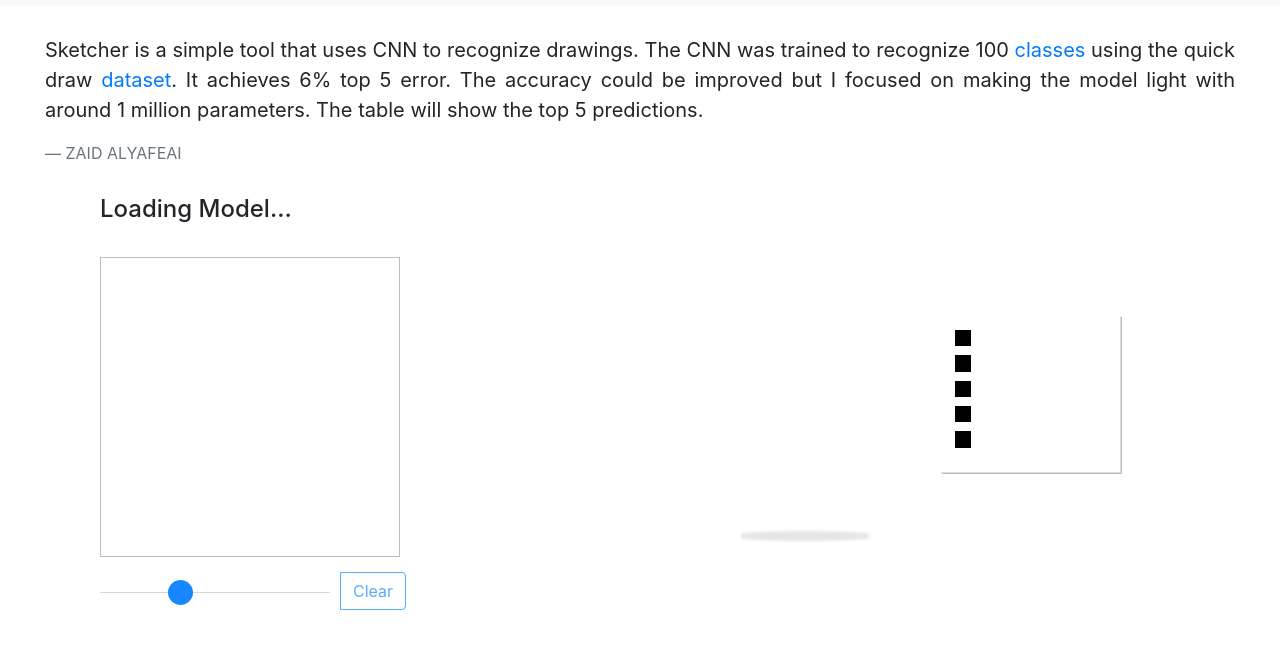
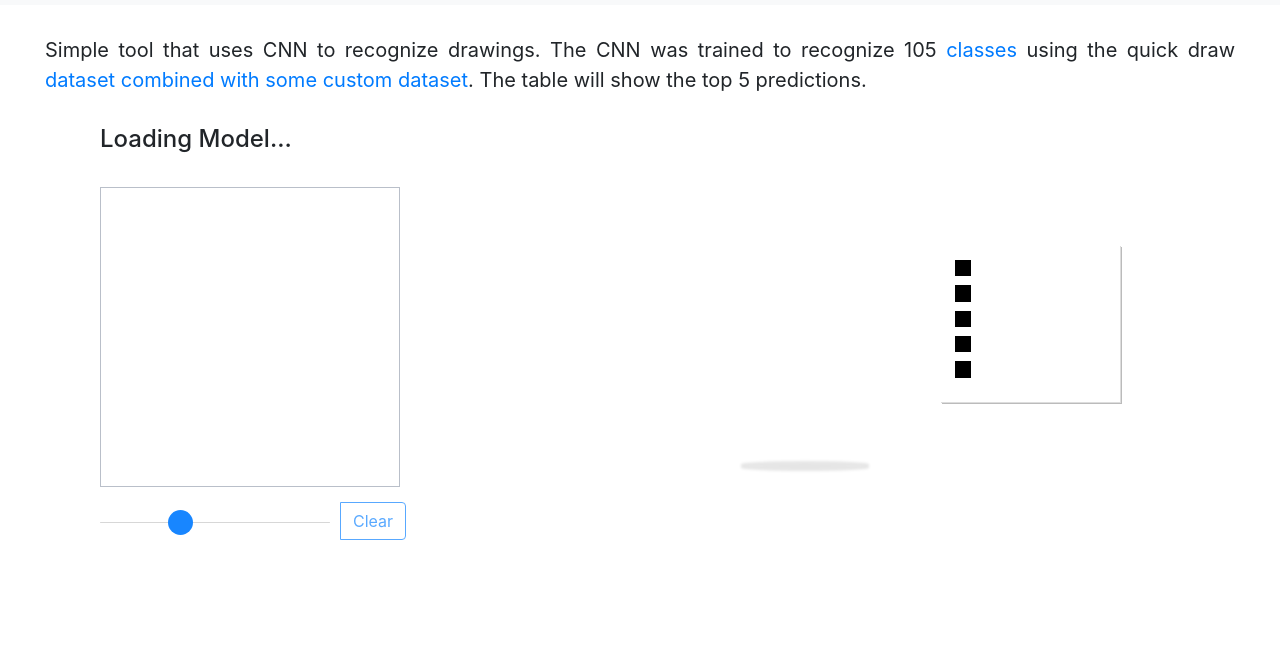
Before and after one commit to anyrandom/5class, a plain HTML site: page index.html in a window 1280 px wide. Shown: the part 77-726 px from the top of the page. Drawn offline with nearby package versions, Linux system fonts and the light colour scheme; a script that the page names is missing.

Commit message:
Update index.html

```diff
--- a/index.html
+++ b/index.html
@@ -1,7 +1,7 @@
 <html lang="en">
 <head>
 <meta charset="UTF-8" />
-<title>Sketcher</title>
+<title>Pictionary</title>
 
 <!-- bs4 css -->
 <link rel="stylesheet" href="https://maxcdn.bootstrapcdn.com/bootstrap/4.1.0/css/bootstrap.min.css"/>
@@ -39,10 +39,9 @@
 <div class="container-fluid">
 
 <blockquote class="blockquote text-justify" style="margin:30px;">
- <p> Sketcher is a simple tool that uses CNN to recognize drawings.
- The CNN was trained to recognize 100 <a href='https://github.com/zaidalyafeai/zaidalyafeai.github.io/blob/master/sketcher/mini_classes.txt'>classes</a> using the quick draw <a href='https://github.com/googlecreativelab/quickdraw-dataset'> dataset</a>. It achieves 6% top 5 error. The accuracy could be improved
-but I focused on making the model light with around 1 million parameters. The table  will show the top 5 predictions. </p>
-    <footer class="blockquote-footer">ZAID ALYAFEAI</footer>
+ <p> Simple tool that uses CNN to recognize drawings.
+ The CNN was trained to recognize 105 <a href='https://github.com/anyrandom/pictionary/blob/main/model/class_names.txt'>classes</a> using the quick draw <a href='https://github.com/googlecreativelab/quickdraw-dataset'> dataset combined with some custom dataset</a>.
+The table  will show the top 5 predictions. </p>
   </blockquote>
 </div>
 
```
